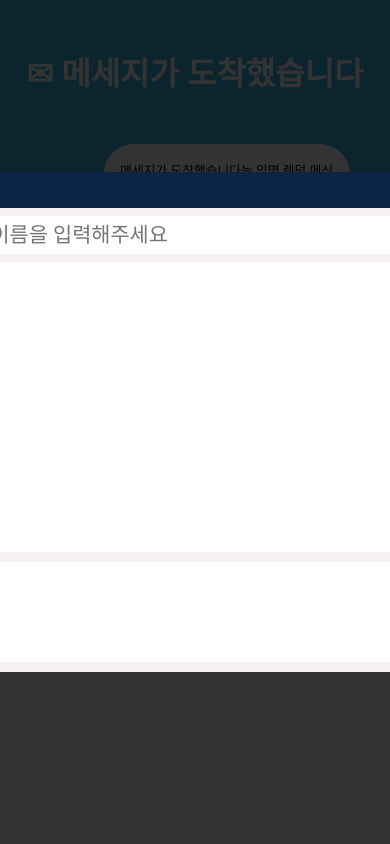
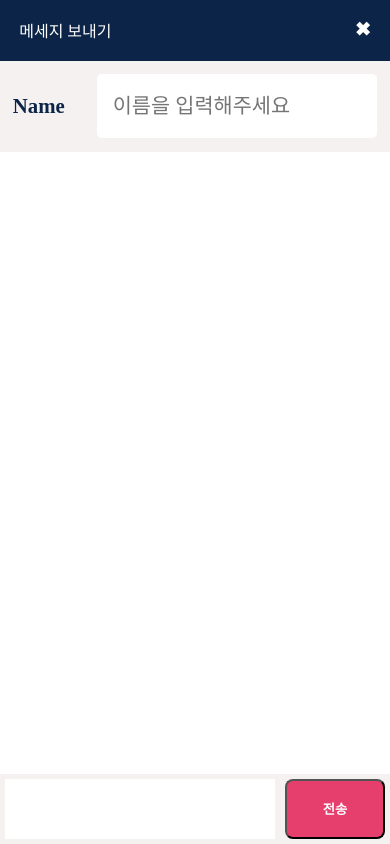
Before and after one commit to SJ0826/random-message-project, a React (Create React App) app: page / in a window 390 px wide. Both pictures are taken after a click on the element "메세지 보내기". Built offline with nearby package versions, Linux system fonts and the light colour scheme; a web font is replaced by a local one.

Commit message:
Feat: add responsive disign to chat box

```diff
--- a/src/components/ChattingBox/ChattingBoxHeader/_index.scss
+++ b/src/components/ChattingBox/ChattingBoxHeader/_index.scss
@@ -6,6 +6,7 @@
 .chattingBox__header__btnWrapper{
   display: flex;
   justify-content: space-between;
+  align-items: center;
   width: 100%;
   height: 40%;
   padding: 0.3rem 1.2rem;
@@ -13,18 +14,26 @@
 
   .chattingBox__header__text{
     color: $text-light1;
+
   }
   .chattingBox__header__closeBtn{
       @include set-button($padding: 0rem, $bgColor: $point-blue1, $color: $text-light1);
       width: 1rem;
       height: 1rem;
       font-size: 1.2rem;
+      @include tablet-size(){
+      margin-bottom: 0.5rem
     }
+    }
+
 }
 
 .chattingBox__header__name{
   @include set-center-aligned;
   height: 60%;
+  @include tablet-size(){
+      padding: 0rem 0.5rem;
+    }
 
   .chattingBox__header__nameText{
     margin-right: 2rem;
--- a/src/components/ChattingBox/_index.scss
+++ b/src/components/ChattingBox/_index.scss
@@ -5,6 +5,9 @@
 }
 
 .chattingBox{
+  display: flex;
+  flex-direction: column;
+  justify-content: space-between;
   width: 700px;
   height: 500px;
   z-index: 99;
@@ -14,8 +17,13 @@
   transform: translate(-50%, -50%);
   background-color: $back-ground-light;
   animation: modal-show 0.3s;
+
+  @include tablet-size(){
+    width: 100%;
+    height: 100%;
+  }
 }
 
 @import './ChattingBoxHeader/index';
 @import './ChattingBoxForm/index';
-@import './ChattingPreview/index'
+@import './ChattingView/index'
--- a/src/components/ChattingBox/index.tsx
+++ b/src/components/ChattingBox/index.tsx
@@ -10,7 +10,7 @@ import { MessageInterface } from 'lib/types/messageInterface'
 const ChattingBox = () => {
 	const messageList = useRecoilValue<MessageInterface[]>(messageSelector)
 	return (
-		<header className="chattingBox__background">
+		<div className="chattingBox__background">
 			<div className="chattingBox" ref={useModal()}>
 				<ChattingBoxHeader />
 				<ChattingView
@@ -19,7 +19,7 @@ const ChattingBox = () => {
 				/>
 				<ChattingBoxForm />
 			</div>
-		</header>
+		</div>
 	)
 }
 
--- a/src/components/Footer/_index.scss
+++ b/src/components/Footer/_index.scss
@@ -1,6 +1,8 @@
 .footer{
   width: 100%;
   max-width: 650px;
+  position: absolute;
+  bottom: 0;
   padding: 1rem;
   text-align: left;
 
--- a/src/components/Layout/_index.scss
+++ b/src/components/Layout/_index.scss
@@ -2,7 +2,7 @@
   @include set-center-aligned;
   flex-direction: column;
   width: 70vw;
-  height: 100%;
+  height: 100vh;
 
   @include tablet-size {
     width: 90%;
--- a/src/style/_variables.scss
+++ b/src/style/_variables.scss
@@ -10,6 +10,6 @@ $point-blue1: #0B2447;
 $point-red1: #E63E6D;
 $point-yellow1: #F5EA5A;
 
-$breakpoint-mobile: 335px;
+$breakpoint-mobile: 380px;
 $breakpoint-tablet: 660px;
 $breakpoint-desktop: 1024px;
--- a/src/style/main.css
+++ b/src/style/main.css
@@ -58,7 +58,7 @@ button {
   justify-content: center;
   flex-direction: column;
   width: 70vw;
-  height: 100%;
+  height: 100vh;
 }
 @media (max-width: 660px) {
   .page__layout {
@@ -222,6 +222,8 @@ button {
 .footer {
   width: 100%;
   max-width: 650px;
+  position: absolute;
+  bottom: 0;
   padding: 1rem;
   text-align: left;
 }
@@ -254,6 +256,9 @@ button {
 }
 
 .chattingBox {
+  display: flex;
+  flex-direction: column;
+  justify-content: space-between;
   width: 700px;
   height: 500px;
   z-index: 99;
@@ -264,6 +269,12 @@ button {
   background-color: #FFFFFF;
   animation: modal-show 0.3s;
 }
+@media (max-width: 660px) {
+  .chattingBox {
+    width: 100%;
+    height: 100%;
+  }
+}
 
 .chattingBox__header {
   height: 18%;
@@ -273,6 +284,7 @@ button {
 .chattingBox__header__btnWrapper {
   display: flex;
   justify-content: space-between;
+  align-items: center;
   width: 100%;
   height: 40%;
   padding: 0.3rem 1.2rem;
@@ -292,12 +304,22 @@ button {
   height: 1rem;
   font-size: 1.2rem;
 }
+@media (max-width: 660px) {
+  .chattingBox__header__btnWrapper .chattingBox__header__closeBtn {
+    margin-bottom: 0.5rem;
+  }
+}
 
 .chattingBox__header__name {
   display: flex;
   align-items: center;
   justify-content: center;
   height: 60%;
+}
+@media (max-width: 660px) {
+  .chattingBox__header__name {
+    padding: 0rem 0.5rem;
+  }
 }
 .chattingBox__header__name .chattingBox__header__nameText {
   margin-right: 2rem;
@@ -322,6 +344,11 @@ button {
   align-items: center;
   background-color: #F6F1F1;
 }
+@media (max-width: 660px) {
+  .chat-form__field {
+    height: 70px;
+  }
+}
 .chat-form__field .chat-form__msg {
   height: 100px;
   width: calc(100% - 120px);
@@ -333,12 +360,24 @@ button {
 .chat-form__field .chat-form__msg:focus {
   outline: none;
 }
+@media (max-width: 660px) {
+  .chat-form__field .chat-form__msg {
+    height: 60px;
+    width: calc(100% - 120px);
+    border-radius: 0;
+  }
+}
 .chat-form__field .chat-form__bt {
   height: 100px;
   width: 100px;
   border-radius: 8px;
   background-color: #E63E6D;
   color: #FFFFFF;
+}
+@media (max-width: 660px) {
+  .chat-form__field .chat-form__bt {
+    height: 60px;
+  }
 }
 .chat-form__field .chat-form__bt:hover {
   cursor: pointer;
```
Also changed, not shown: src/components/ChattingBox/ChattingBoxForm/_index.scss (+11 -1 lines), src/style/_media-query.scss (line endings or trailing spaces), src/style/main.scss (line endings or trailing spaces), 1 other file (tests, documents, lock files or other folders).
